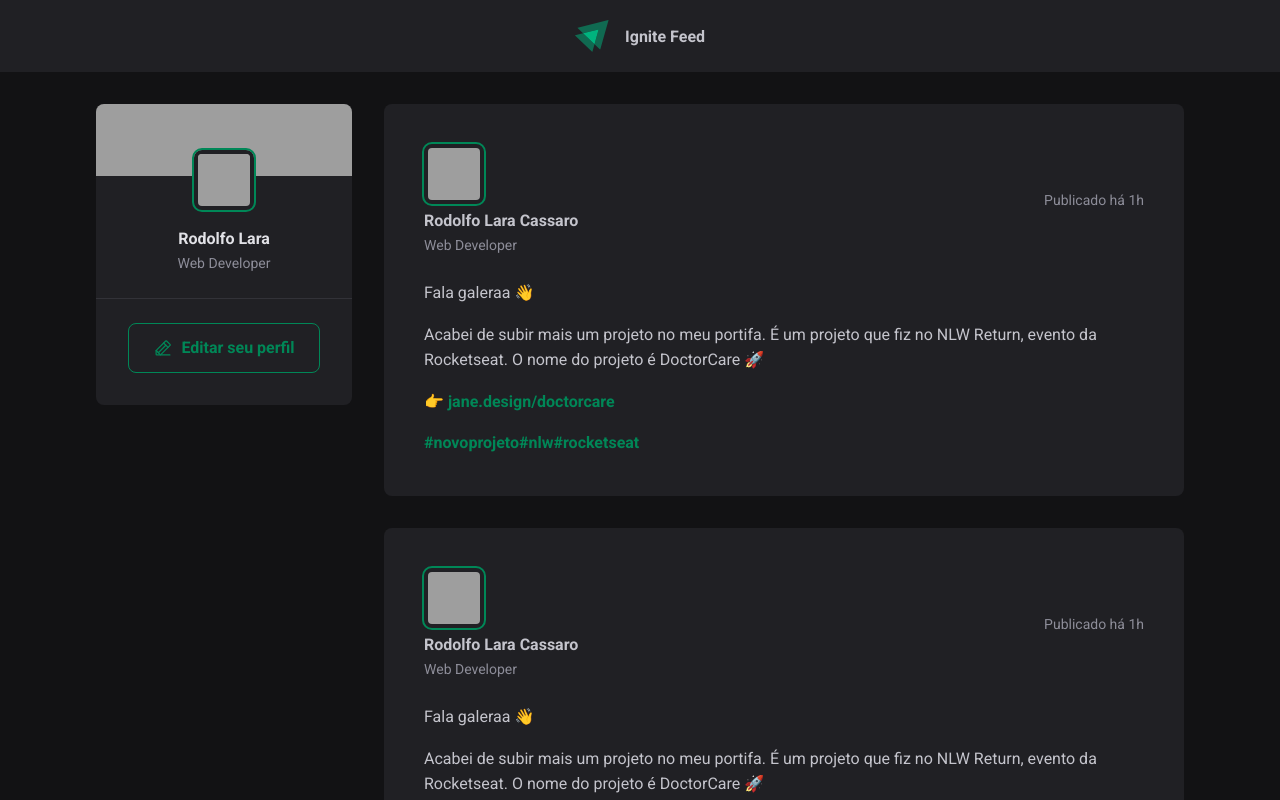
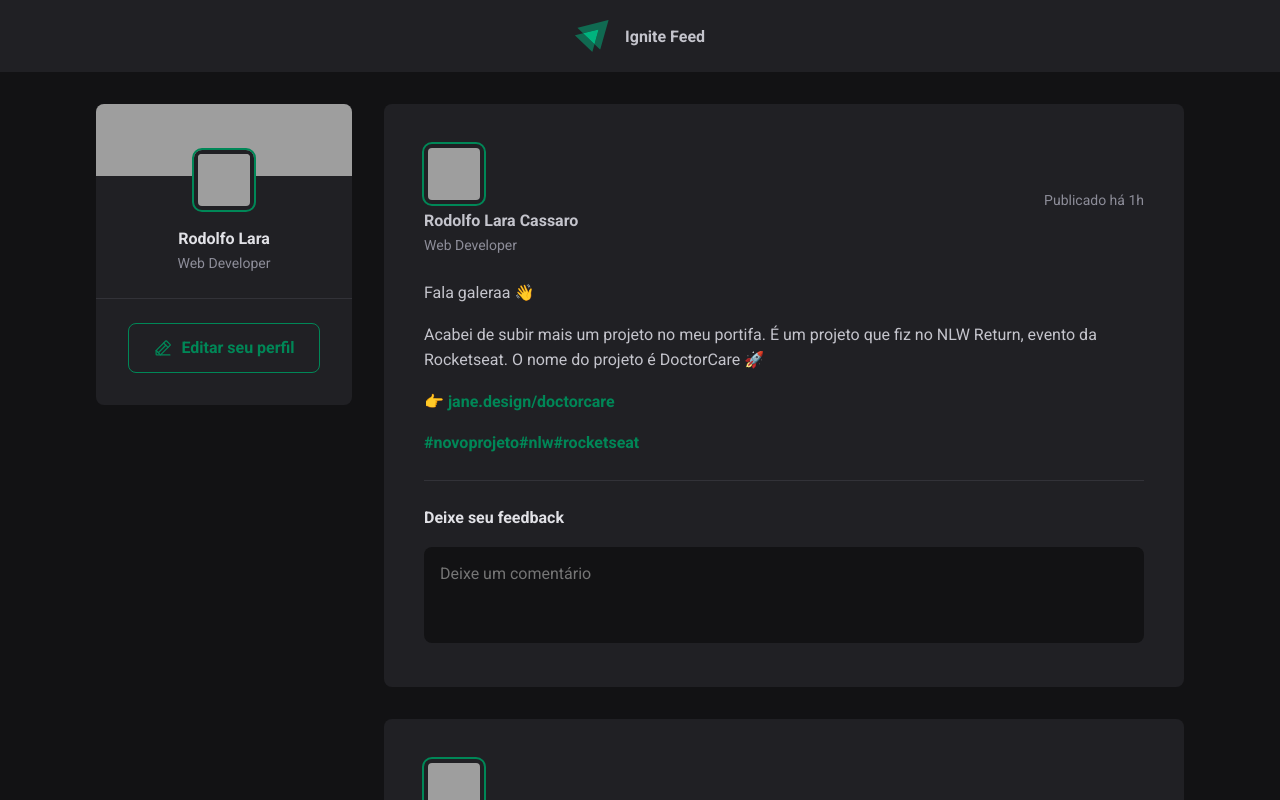
Before and after one commit to rodolfolarac/igniteFeed, a React (Vite) app: page / in a window 1280 px wide. Shown: the top 800 px of the page. Built offline with nearby package versions, Linux system fonts and the light colour scheme; grey boxes are pictures that could not be loaded.

Commit message:
Formulario de post estático finalizado

```diff
--- a/src/components/Post.jsx
+++ b/src/components/Post.jsx
@@ -30,6 +30,17 @@ export function Post() {
                 </p>
 
             </div>
+
+
+            <form className={styles.commentForm}>
+                <strong>Deixe seu feedback</strong>
+                <textarea
+                    placeholder="Deixe um comentário"
+                />
+                <footer>
+                    <button type="submit">Publicar</button>
+                </footer>
+            </form>
         </article>
     )
 }
--- a/src/components/Post.module.css
+++ b/src/components/Post.module.css
@@ -65,3 +65,54 @@
     color: var(--gray-400);
     line-height: 1.6;
 }
+
+.commentForm {
+    width: 100%;
+    margin-top: 1.5rem;
+    padding-top: 1.5rem;
+    border-top: 1px solid var(--gray-600);
+}
+
+.commentForm > strong {
+    line-height: 1.6;
+    color: var(--gray-100);
+}
+
+.commentForm textarea {
+    width: 100%;
+    background-color: var(--gray-900);
+    border: 0;
+    resize: none;
+    height: 6rem;
+    padding: 1rem;
+    border-radius: 8px;
+    color: var(--gray-100);
+    line-height: 1.4;
+    margin-top: 1rem;
+}
+
+
+.commentForm footer {
+    visibility: hidden;
+    max-height: 0;
+}
+
+.commentForm:focus-within footer {
+    visibility: visible;
+    max-height: none;
+}
+.commentForm button[type=submit] {
+    padding: 1rem 1.5rem;
+    margin-top: 1rem;
+    border-radius: 8px;
+    border: 0;
+    background: var(--green-500);
+    color: var(--white);
+    font-weight: bold;
+    cursor: pointer;
+    transition: background-color 0.1s;
+}
+
+.commentForm button[type=submit]:hover {
+    background-color: var(--green-300);
+}
--- a/src/components/global.css
+++ b/src/components/global.css
@@ -10,6 +10,11 @@
 
     --green-300: #00B37E;
     --green-500: #008757;
+}
+
+:focus {
+    outline: transparent;
+    box-shadow: 0 0 0 2px var(--green-500);
 }
 
 * {
```
